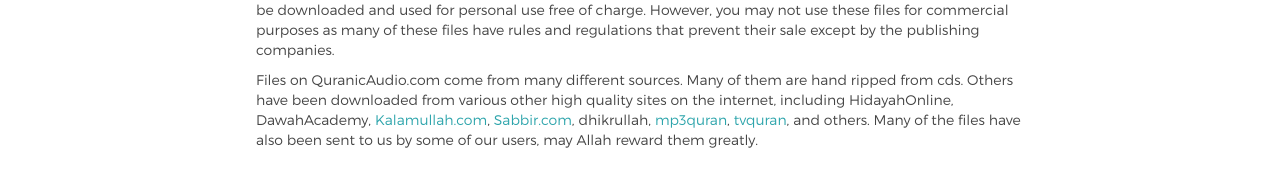
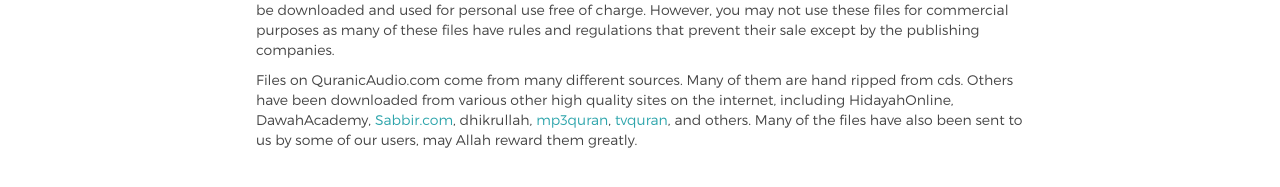
Before and after one commit to quran/audio.quran.com, a SvelteKit app: page /about in a window 1280 px wide. Shown: the part 315-502 px from the top of the page. Built offline with nearby package versions, Linux system fonts and the light colour scheme; no server answers; the database is empty.

Commit message:
Fix a broken link

```diff
--- a/src/routes/about/+page.svelte
+++ b/src/routes/about/+page.svelte
@@ -19,9 +19,9 @@
 	<p class="m-0 mb-[10px] text-[14px] leading-[20px] text-[#444]">
 		Files on QuranicAudio.com come from many different sources. Many of them are hand ripped from
 		cds. Others have been downloaded from various other high quality sites on the internet,
-		including HidayahOnline, DawahAcademy,
-		<a class="text-[#2ca4ab]" href="http://kalamullah.com/">Kalamullah.com</a>,
-		<a class="text-[#2ca4ab]" href="http://sabbir.com/">Sabbir.com</a>,
+		including HidayahOnline, DawahAcademy, <a class="text-[#2ca4ab]" href="http://sabbir.com/"
+			>Sabbir.com</a
+		>,
 		dhikrullah,
 		<a class="text-[#2ca4ab]" href="https://mp3quran.net/">mp3quran</a>,
 		<a class="text-[#2ca4ab]" href="https://tvquran.com/">tvquran</a>, and others. Many of the files
```
